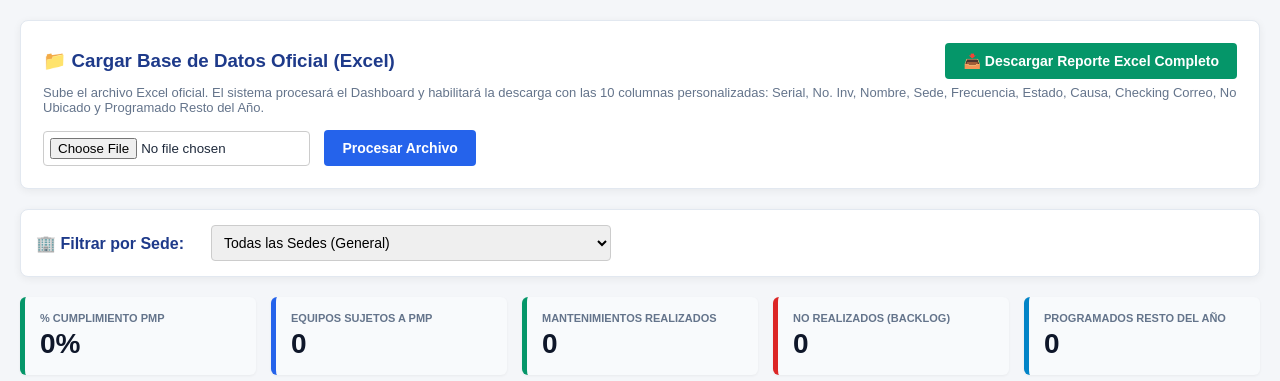
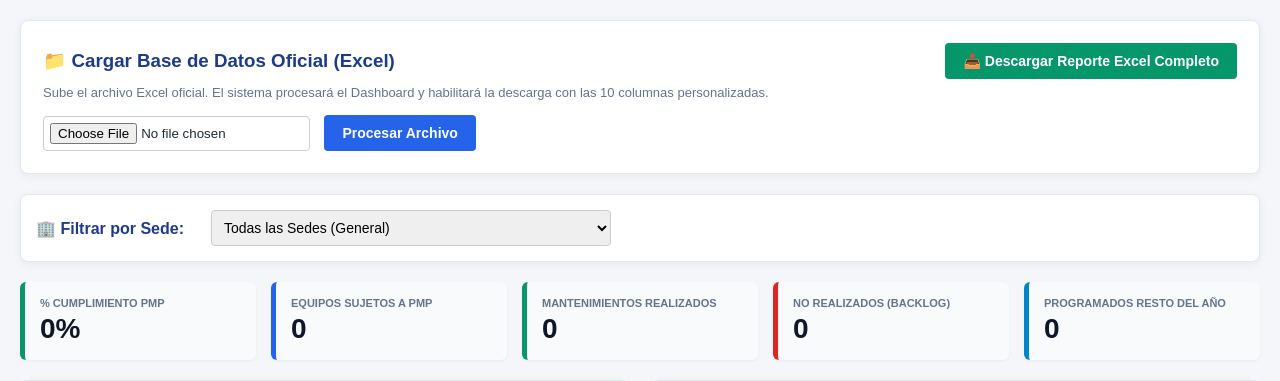
Before and after one commit to dreamsofrock08-gif/inventario-Biomedico, a Flask app: page / in a window 1280 px wide. Shown: the part 82-463 px from the top of the page. Run offline with Flask 3, Linux system fonts and the light colour scheme; data that the repository does not hold is empty.

```diff
--- a/templates/index.html
+++ b/templates/index.html
@@ -73,7 +73,7 @@
             <a href="#" onclick="descargarExcelDashboard()" class="btn btn-excel">📥 Descargar Reporte Excel Completo</a>
         </div>
         <p style="font-size: 13px; color: #64748b; margin-top: 6px;">
-            Sube el archivo Excel oficial. El sistema procesará el Dashboard y habilitará la descarga con las 10 columnas personalizadas: Serial, No. Inv, Nombre, Sede, Frecuencia, Estado, Causa, Checking Correo, No Ubicado y Programado Resto del Año.
+            Sube el archivo Excel oficial. El sistema procesará el Dashboard y habilitará la descarga con las 10 columnas personalizadas.
         </p>
 
         <form id="excelForm" enctype="multipart/form-data" style="margin-top: 15px;">
```
